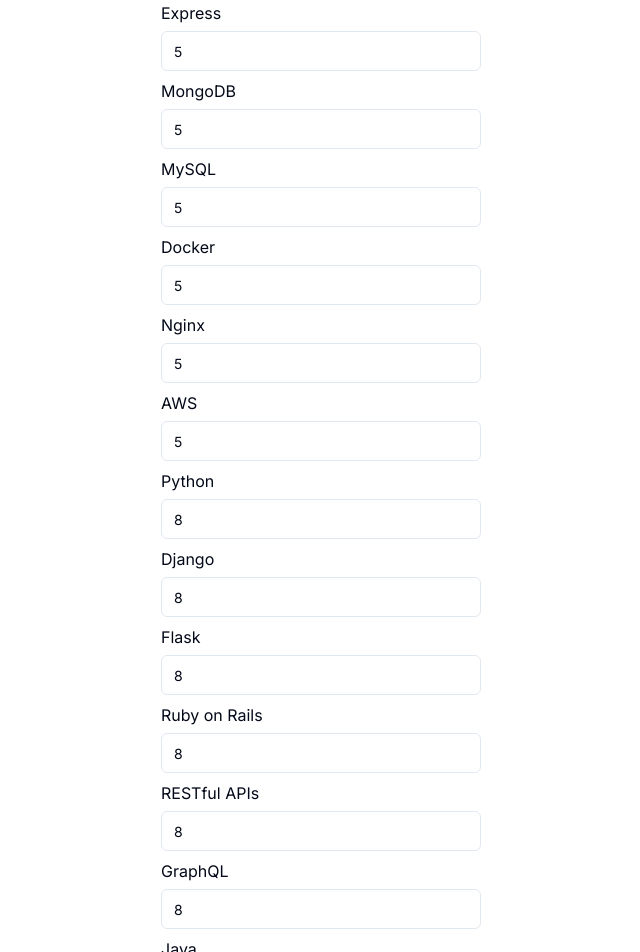
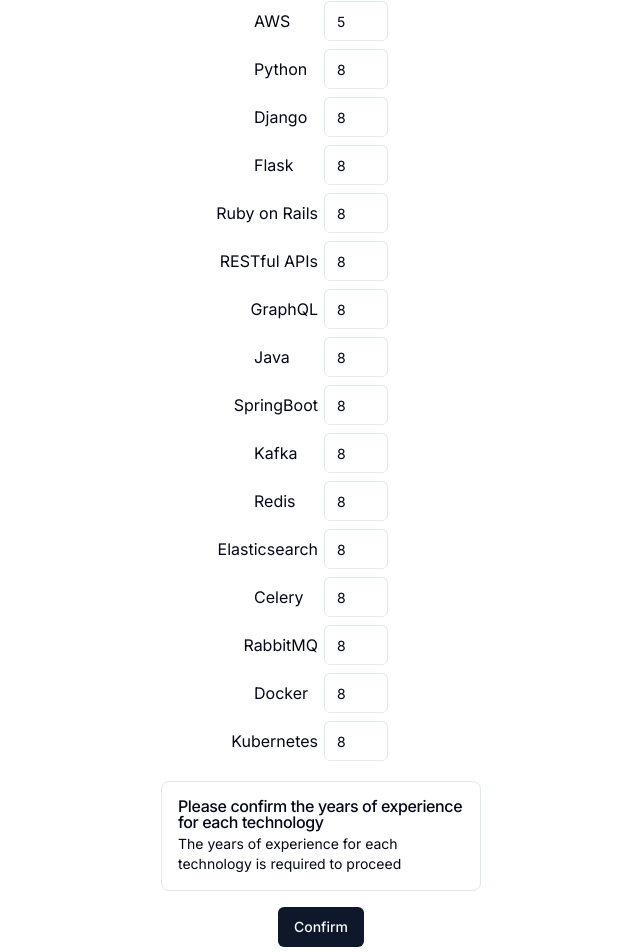
Before and after one commit to esponges/dev-assessments-app, a Next.js app: page /app/assess-profile in a window 1280 px wide. Shown: the part 975-1927 px from the top of the page, without its empty margins (319-959 px from the left). Built offline with nearby package versions, Linux system fonts and the light colour scheme.

Commit message:
improve css and confirm

```diff
--- a/src/pages/app/assess-profile/index.tsx
+++ b/src/pages/app/assess-profile/index.tsx
@@ -197,13 +197,13 @@
           {testData.LLMParsedResponse.tech_stack.map((el, i) => (
             <div
               key={el.tech + i}
-              className='grid w-full items-center gap-1.5 my-1'
+              className='grid items-center gap-1.5 my-1 grid-cols-2'
             >
               <Label htmlFor={el.tech}>{el.tech}</Label>
               <Input
                 type='number'
                 id={el.tech}
-                className='w-full'
+                className='max-w-[4rem]'
                 value={el.years_of_experience}
                 onChange={(e) => {
                   console.log('e', e.target.value);
@@ -216,6 +216,7 @@
             description='The years of experience for each technology is required to proceed'
             className='my-4'
           />
+          <Button>Confirm</Button>
         </>
       ) : null}
     </main>
```
